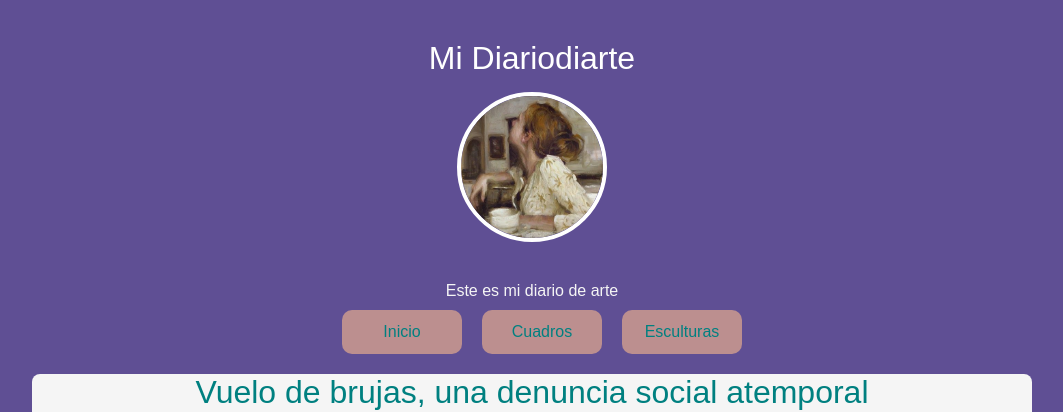
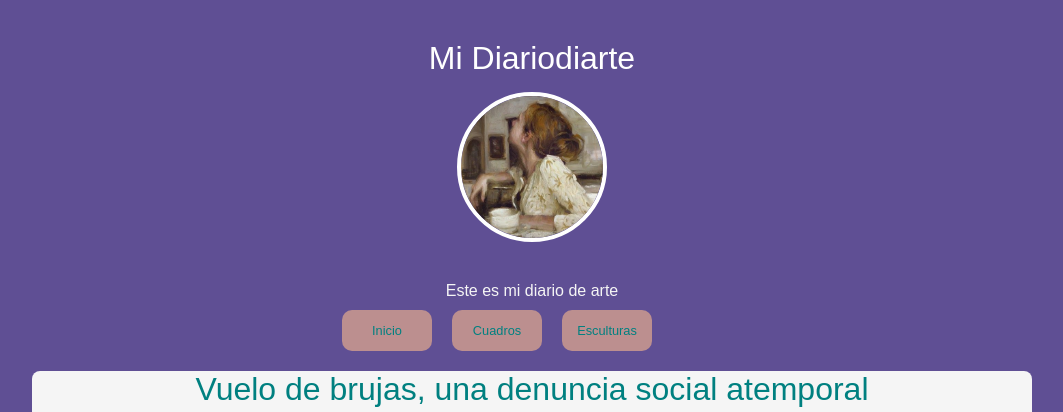
Before and after one commit to fitucarlos/diario, a plain HTML site: page index.html in a window 1280 px wide. Shown: the top 412 px of the page, without its empty margins (108-1171 px from the left). Drawn offline with Linux system fonts and the light colour scheme.

Commit message:
Add files via upload

```diff
--- a/CSS/estilos.css
+++ b/CSS/estilos.css
@@ -82,15 +82,18 @@ main{
 }
 
 .menu li a{
+    font-size: 0.8em;
+    margin: auto;
     display: block;
     padding: 13px;
-    width: 120px;
+    width: 90px;
     background-color: rosybrown;
     margin: 10px;
     border-radius: 10px;
     text-decoration: none;
     color: teal;
     text-align: center
+
 }
 
 
```
